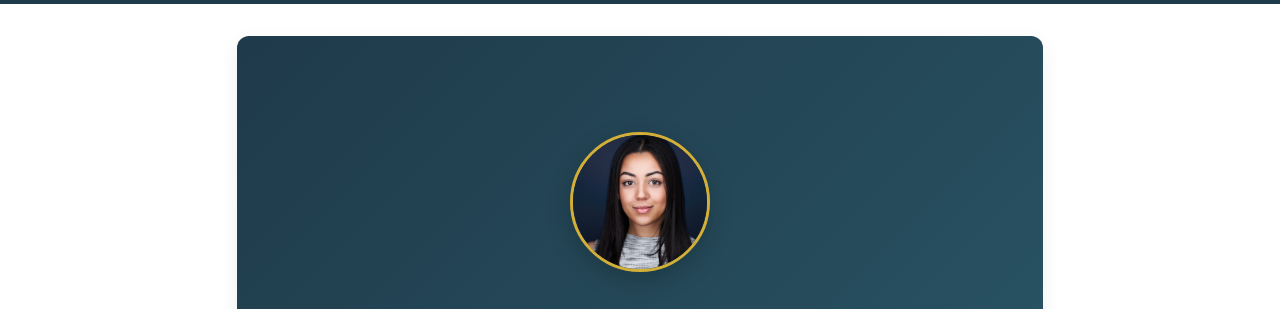
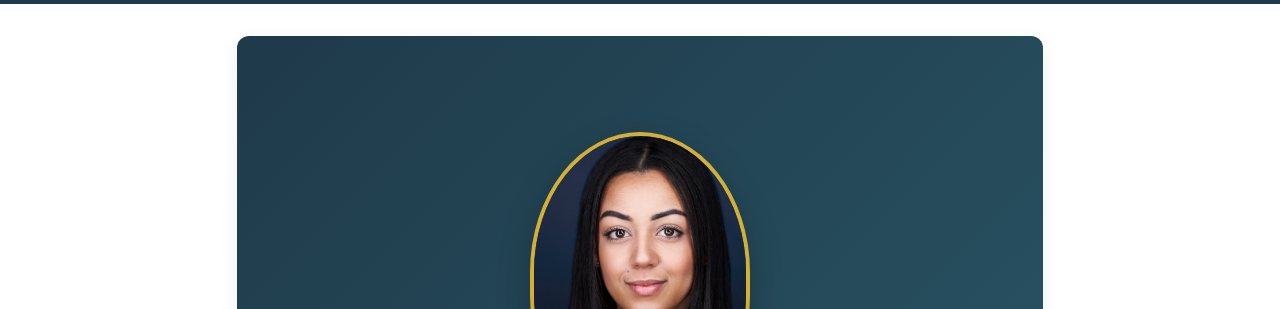
Before and after one commit to Caneriv/my-portfolio, a plain HTML site: page index.html in a window 1280 px wide. Shown: the part 101-410 px from the top of the page. Drawn offline with Linux system fonts and the light colour scheme.

Commit message:
Changing shape and size of photo

```diff
--- a/index.html
+++ b/index.html
@@ -326,13 +326,13 @@
 
     /* Profile Image */
     .profile-image {
-      width: 140px;
-      height: 140px;
-      border-radius: 50%;
+      width: 220px;
+      height: 280px;
+      border-radius: 60% 60% 50% 50%;
       object-fit: cover;
-      box-shadow: 0 8px 24px rgba(0, 0, 0, 0.2);
-      margin-bottom: 1.5rem;
-      border: 3px solid #d4af37;
+      box-shadow: 0 12px 32px rgba(0, 0, 0, 0.25);
+      margin-bottom: 2rem;
+      border: 4px solid #d4af37;
     }
 
     /* Sections */
```
